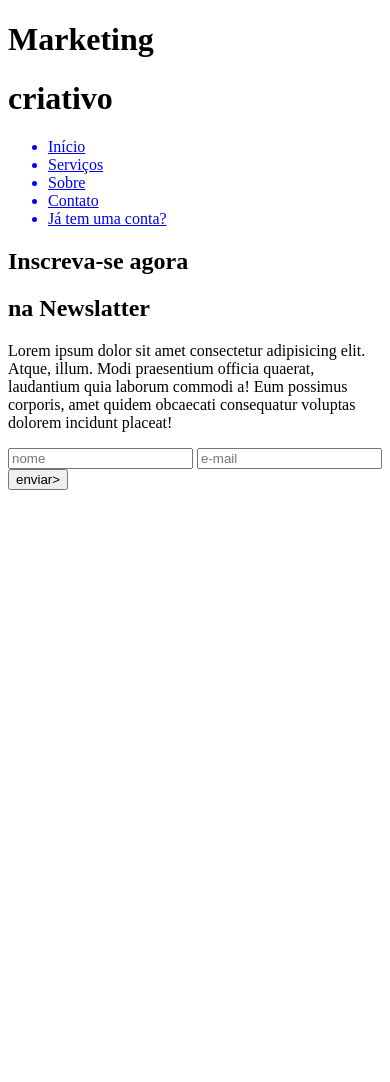
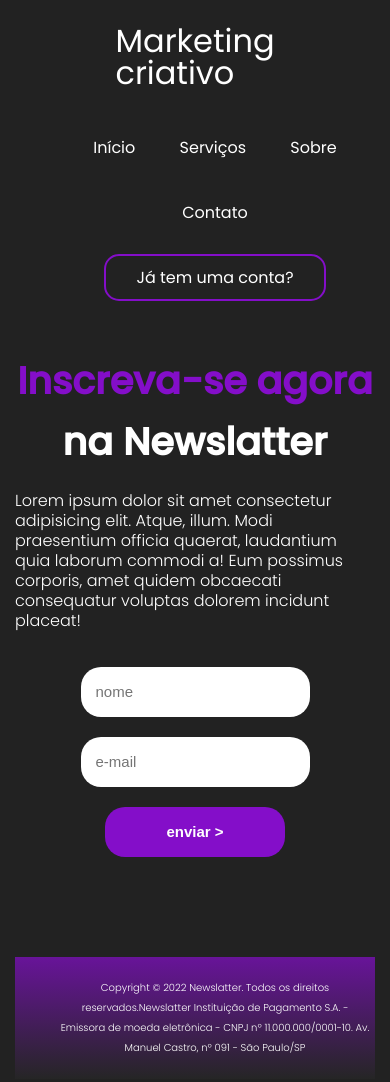
Before and after one commit to Denise4U/ProjetoLandingPageHTMLeCSS-01, a plain HTML site: page index.html in a window 390 px wide. Before the commit the page ends 844 px from the top, so only its background shows below. Drawn offline with Linux system fonts and the light colour scheme.

Commit message:
adicionado responsividade

```diff
--- a/index.html
+++ b/index.html
@@ -4,6 +4,9 @@
     <meta charset="UTF-8">
     <meta http-equiv="X-UA-Compatible" content="IE=edge">
     <meta name="viewport" content="width=device-width, initial-scale=1.0">
+    <link rel="stylesheet" href="./styles/style.css">
+    <link rel="stylesheet" href="./styles/fonts.css">
+    <link rel="stylesheet" href="./styles/media.css">
     <title>Landing page</title>
 </head>
 <body>
@@ -17,13 +20,13 @@
             <a href="#"><li>Serviços</li></a>
             <a href="#"><li>Sobre</li></a>
             <a href="#"><li>Contato</li></a>
-            <a href="#"><li>Já tem uma conta?</li></a>
+            <a href="#" id="inscreva-se"><li>Já tem uma conta?</li></a>
         </ul>
     </header>
 
     <main>
         <aside>
-            <h2>Inscreva-se agora</h2>
+            <h2><span>Inscreva-se agora</span> </h2>
             <h2>na Newslatter</h2>
 
             <p>Lorem ipsum dolor sit amet consectetur adipisicing elit. Atque, illum. Modi praesentium officia quaerat, laudantium quia laborum commodi a! Eum possimus corporis, amet quidem obcaecati consequatur voluptas dolorem incidunt placeat!</p>
@@ -31,12 +34,24 @@
             <form>
                 <input type="text" placeholder="nome">
                 <input type="email" placeholder="e-mail">
-                <input type="submit" value="enviar>" placeholder="enviar">
+                <input type="submit" value="enviar >" placeholder="enviar">
             </form>
+        </aside>
+        <article>
+            <img src="./styles/components/images/77d0a7c454e658833800528e748edbe9.png" alt="logo">
+        </article>
+    </main>
 
+    <footer>
+        <ul>
+            <p id="parágrafo-footer">
 
-        </aside>
-    </main>
+                Copyright © 2022 Newslatter. Todos os direitos reservados.Newslatter Instituição de Pagamento S.A. - Emissora de moeda eletrônica - CNPJ nº 11.000.000/0001-10. Av. Manuel Castro, nº 091 - São Paulo/SP
+            </p>
+        </ul>
+
+    </footer>
+
 
 </body>
 </html>
--- a/styles/components/fonts/stylesheet.css
+++ /dev/null
@@ -1,72 +0,0 @@
-/*! Generated by Font Squirrel (https://www.fontsquirrel.com) on May 19, 2021 */
-
-
-
-@font-face {
-    font-family: 'poppinsblack';
-    src: url('poppins-black-webfont.woff2') format('woff2'),
-         url('poppins-black-webfont.woff') format('woff');
-    font-weight: normal;
-    font-style: normal;
-
-}
-
-
-
-
-@font-face {
-    font-family: 'poppinsbold';
-    src: url('poppins-bold-webfont.woff2') format('woff2'),
-         url('poppins-bold-webfont.woff') format('woff');
-    font-weight: normal;
-    font-style: normal;
-
-}
-
-
-
-
-@font-face {
-    font-family: 'poppinslight';
-    src: url('poppins-light-webfont.woff2') format('woff2'),
-         url('poppins-light-webfont.woff') format('woff');
-    font-weight: normal;
-    font-style: normal;
-
-}
-
-
-
-
-@font-face {
-    font-family: 'poppinsmedium';
-    src: url('poppins-medium-webfont.woff2') format('woff2'),
-         url('poppins-medium-webfont.woff') format('woff');
-    font-weight: normal;
-    font-style: normal;
-
-}
-
-
-
-
-@font-face {
-    font-family: 'poppinsregular';
-    src: url('poppins-regular-webfont.woff2') format('woff2'),
-         url('poppins-regular-webfont.woff') format('woff');
-    font-weight: normal;
-    font-style: normal;
-
-}
-
-
-
-
-@font-face {
-    font-family: 'poppinssemibold';
-    src: url('poppins-semibold-webfont.woff2') format('woff2'),
-         url('poppins-semibold-webfont.woff') format('woff');
-    font-weight: normal;
-    font-style: normal;
-
-}
--- /dev/null
+++ b/styles/fonts.css
@@ -0,0 +1,59 @@
+
+@font-face {
+    font-family: 'poppinsblack';
+    src: url('../components/fonts/poppins-black-webfont.woff2') format('woff2'),
+         url('../components/fonts/poppins-black-webfont.woff') format('woff');
+    font-weight: normal;
+    font-style: normal;
+
+  }
+
+
+
+
+  @font-face {
+    font-family: 'poppinsbold';
+    src: url('../components/fonts/poppins-bold-webfont.woff2') format('woff2'),
+         url('../components/fonts/poppins-bold-webfont.woff') format('woff');
+    font-weight: normal;
+    font-style: normal;
+
+  }
+
+
+  @font-face {
+    font-family: 'poppinslight';
+    src: url('./components/fonts/poppins-light-webfont.woff2') format('woff2'),
+         url('./components/fonts/poppins-light-webfont.woff') format('woff');
+    font-weight: normal;
+    font-style: normal;
+
+  }
+
+
+  @font-face {
+    font-family: 'poppinsmedium';
+    src: url('./components/fonts/poppins-medium-webfont.woff2') format('woff2'),
+         url('./components/fonts/poppins-medium-webfont.woff') format('woff');
+    font-weight: normal;
+    font-style: normal;
+
+  }
+
+  @font-face {
+    font-family: 'poppinsregular';
+    src: url('./components/fonts/poppins-regular-webfont.woff2') format('woff2'),
+         url('./components/fonts/poppins-regular-webfont.woff') format('woff');
+    font-weight: normal;
+    font-style: normal;
+
+  }
+
+  @font-face {
+    font-family: 'poppinssemibold';
+    src: url('..components/fonts/poppins-semibold-webfont.woff2') format('woff2'),
+         url('..components/fonts/poppins-semibold-webfont.woff') format('woff');
+    font-weight: normal;
+    font-style: normal;
+
+  }
--- /dev/null
+++ b/styles/media.css
@@ -0,0 +1,33 @@
+@media screen and (max-width: 760px){
+  header{
+    flex-direction: column;
+  }
+
+  h2{
+    font-size: 38px;
+    align-self: center;
+    text-align: center;
+  }
+
+  form{
+    margin: 0 auto;
+    width: 100%;
+  }
+
+  input{
+    align-self: center;
+  }
+
+  img{
+    display: none;
+  }
+
+  ul{
+    text-align: center;
+  }
+
+  footer{
+    text-align: center;
+    padding: 5px;
+  }
+}
--- a/styles/style.css
+++ b/styles/style.css
@@ -0,0 +1,114 @@
+body {
+    background-color: rgb(34,34,34);
+    color: white;
+    font-family: poppinsregular;
+    max-width: 1200px;
+    margin: 0 auto;
+    padding: 15px;
+}
+
+header {
+    display: flex;
+    flex-direction: row;
+    justify-content: space-between;
+    align-items: center;
+}
+
+#title{
+    flex-direction: column;
+    line-height: 10px;
+}
+
+h1{
+    font-weight: 200;
+}
+
+li{
+    display: inline-block;
+    margin: 20px;
+}
+
+main{
+    display: flex;
+    flex-direction: row;
+    margin-top: 10px;
+}
+
+h2{
+    display: flexbox;
+    font-size: 56px;
+    line-height: 10px;
+    font-family: poppinsmedium;
+    line-height: 30px;
+
+}
+
+span{
+    color: rgb(132, 14, 201);
+}
+
+p{
+    line-height: 20px;
+    max-width: 500px;
+    font-family:poppinslight;
+}
+a{
+    color:white;
+}
+
+a:hover{
+    color: rgb(132,14,201);
+    transition: 0.3s all;
+}
+#inscreva-se{
+    border: 2px solid rgb(132, 14, 201);
+    padding: 10px;
+    border-radius: 15px;
+
+}
+
+#inscreva-se:hover{
+    background-color: rgb(132, 14, 201);
+    color: white;
+}
+
+form{
+    display: flex;
+    flex-direction: column;
+    width: 70%;
+
+}
+form [type="submit"]{
+    height: 50px;
+    width: 50%;
+    background-color: rgb(132, 14, 201);
+    color: white;
+    font-weight: bold;
+}
+
+form [type="submit"]:hover{
+    cursor: pointer;
+
+}
+
+input{
+    margin-top: 20px;
+    height: 20px;
+    padding: 15px;
+    border-radius: 20px;
+    border: none;
+    font-size: 15px;
+}
+
+footer{
+    margin-top: 100px;
+    background-image: linear-gradient(rgba(132, 14, 201, 0.712), rgba(250, 250, 250, 0.014));
+}
+
+#parágrafo-footer{
+    color: white;
+    margin: auto;
+    text-align: center;
+    font-family:poppinslight ;
+    font-size: 10px;
+}
```
Also changed, not shown: styles/components/fonts/poppins-semibold-webfont.woff (deleted), styles/components/fonts/poppins-semibold-webfont.woff2 (deleted).
